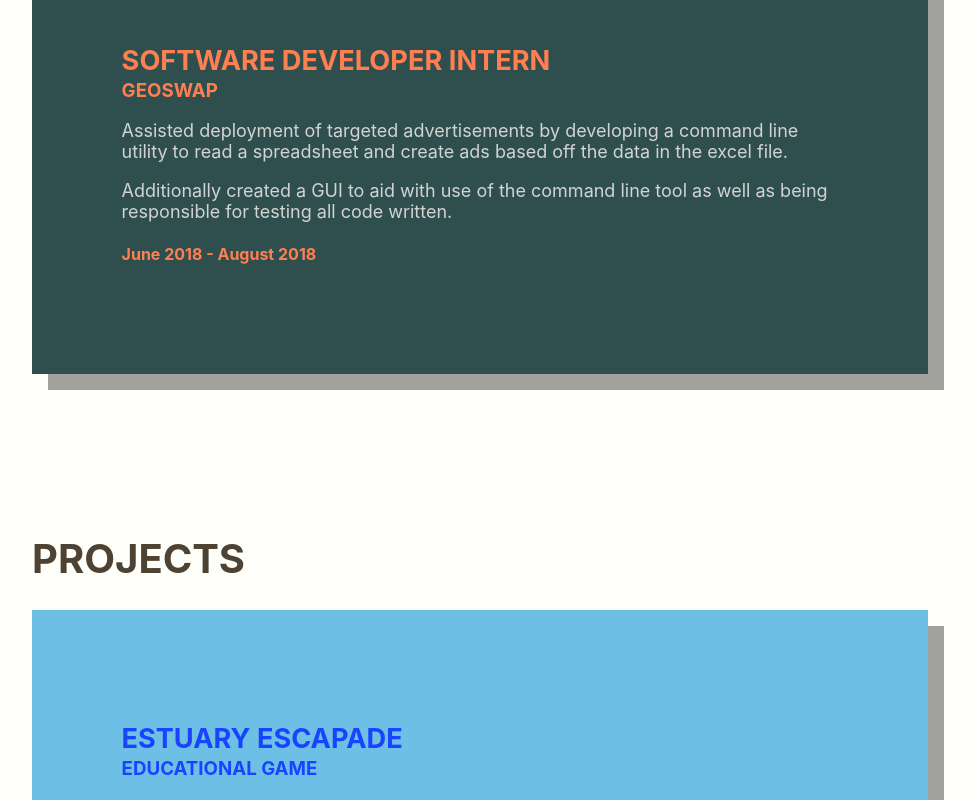
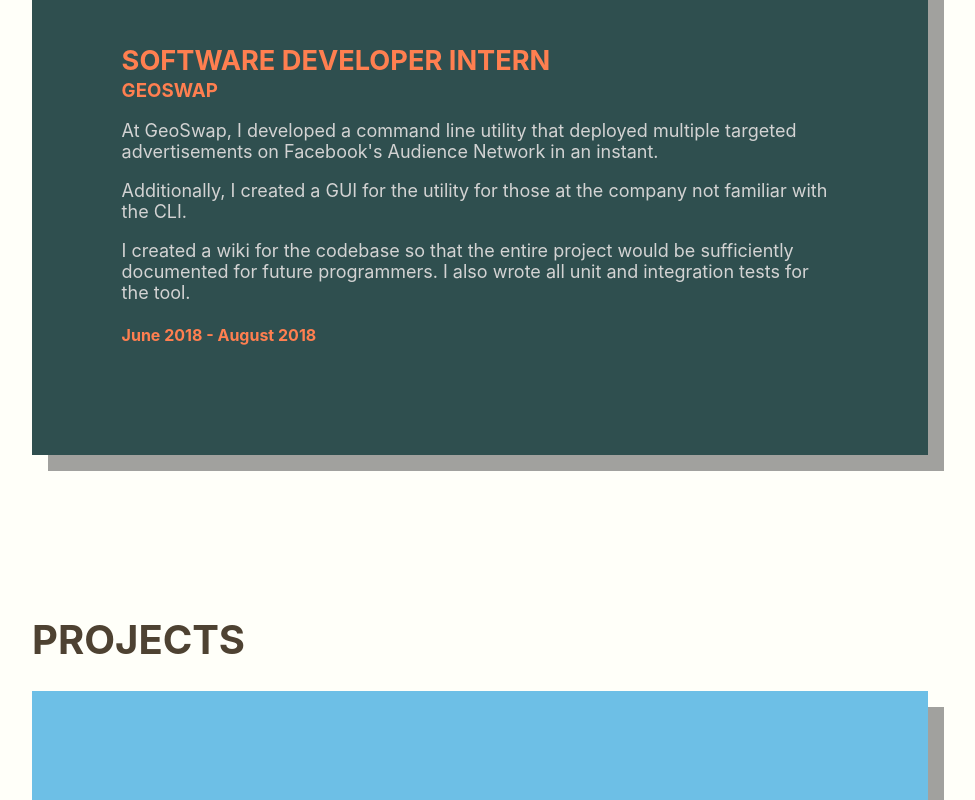
Before and after one commit to mmboyce/portfolio-2, a React (Create React App) app: page / in a window 1280 px wide. Shown: the part 1080-1880 px from the top of the page, without its empty margins (160-1135 px from the left). Built offline with nearby package versions, Linux system fonts and the light colour scheme.

Commit message:
fixed spelling errors

```diff
--- a/src/components/Experience.js
+++ b/src/components/Experience.js
@@ -11,7 +11,9 @@ class Experience extends React.Component {
                             <h2>Software Developer Intern</h2>
                             <h3>GeoSwap</h3>
                         </a>
-                        <p>Assisted deployment of targeted advertisements by developing a command line utility to read a spreadsheet and create ads based off the data in the excel file.</p><p>Additionally created a GUI to aid with use of the command line tool as well as being responsible for testing all code written.</p>
+                        <p>At GeoSwap, I developed a command line utility that deployed multiple targeted advertisements on Facebook's Audience Network in an instant.</p>
+                        <p>Additionally, I created a GUI for the utility for those at the company not familiar with the CLI.</p>
+                        <p>I created a wiki for the codebase so that the entire project would be sufficiently documented for future programmers. I also wrote all unit and integration tests for the tool.</p>
                         <h4>June 2018 - August 2018</h4>
                     </div>
                 </div>
--- a/src/components/Interests.js
+++ b/src/components/Interests.js
@@ -6,7 +6,7 @@ class Interests extends React.Component {
             <div id="interests" class="section">
                 <h1>Interests</h1>
                 <div id='interests-box'>
-                    <p>At the Unversity of Delaware I have been involved with both the <a href="https://sites.udel.edu/nsbe/">National Society of Black Engineers</a> and <a href="http://www.sigphipsi.com/aboutAboutUs.html">The Premier Engineering Fraternity, Sigma Phi Delta.</a> I was elected <b>President</b> of our chapter in November of 2018. Prior to my presidency, I was the <b>PR Chair,</b> both running our social media and designing fraternity apparel.</p>
+                    <p>At the University of Delaware I have been involved with both the <a href="https://sites.udel.edu/nsbe/">National Society of Black Engineers</a> and <a href="http://www.sigphipsi.com/aboutAboutUs.html">The Premier Engineering Fraternity, Sigma Phi Delta.</a> I was elected <b>President</b> of our chapter in November of 2018. Prior to my presidency, I was the <b>PR Chair,</b> both running our social media and designing fraternity apparel.</p>
                     <p>Outside of my roles in on-campus organizations I spend a lot of time being active. The University of Delaware's Bouldering Gym is a place I have spent a lot of free time. If I don't feel like climbing the rock wall at the gym, I typically spend time on the turf playing soccer with my friends.</p>
                 </div>
             </div>
```
